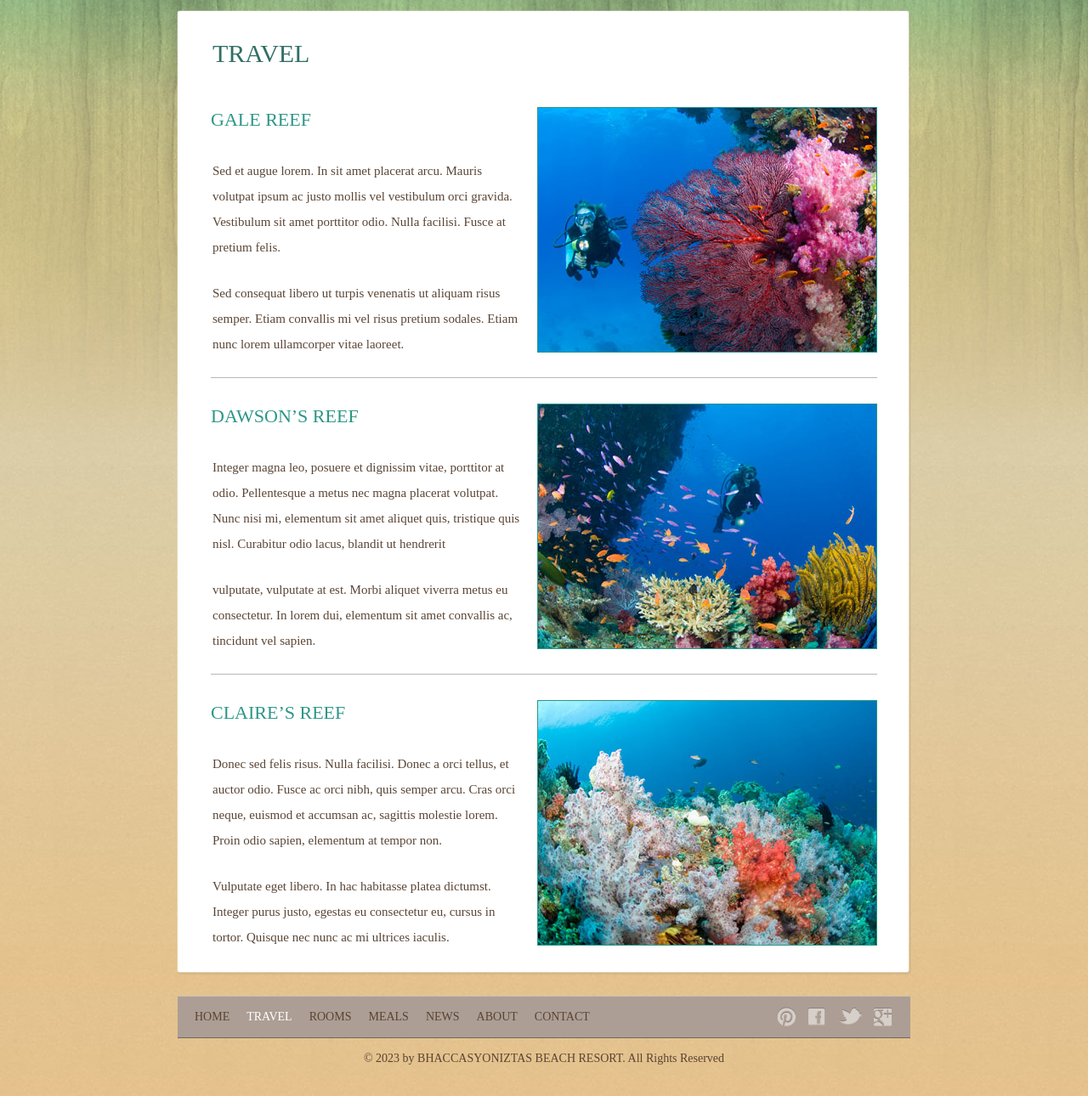
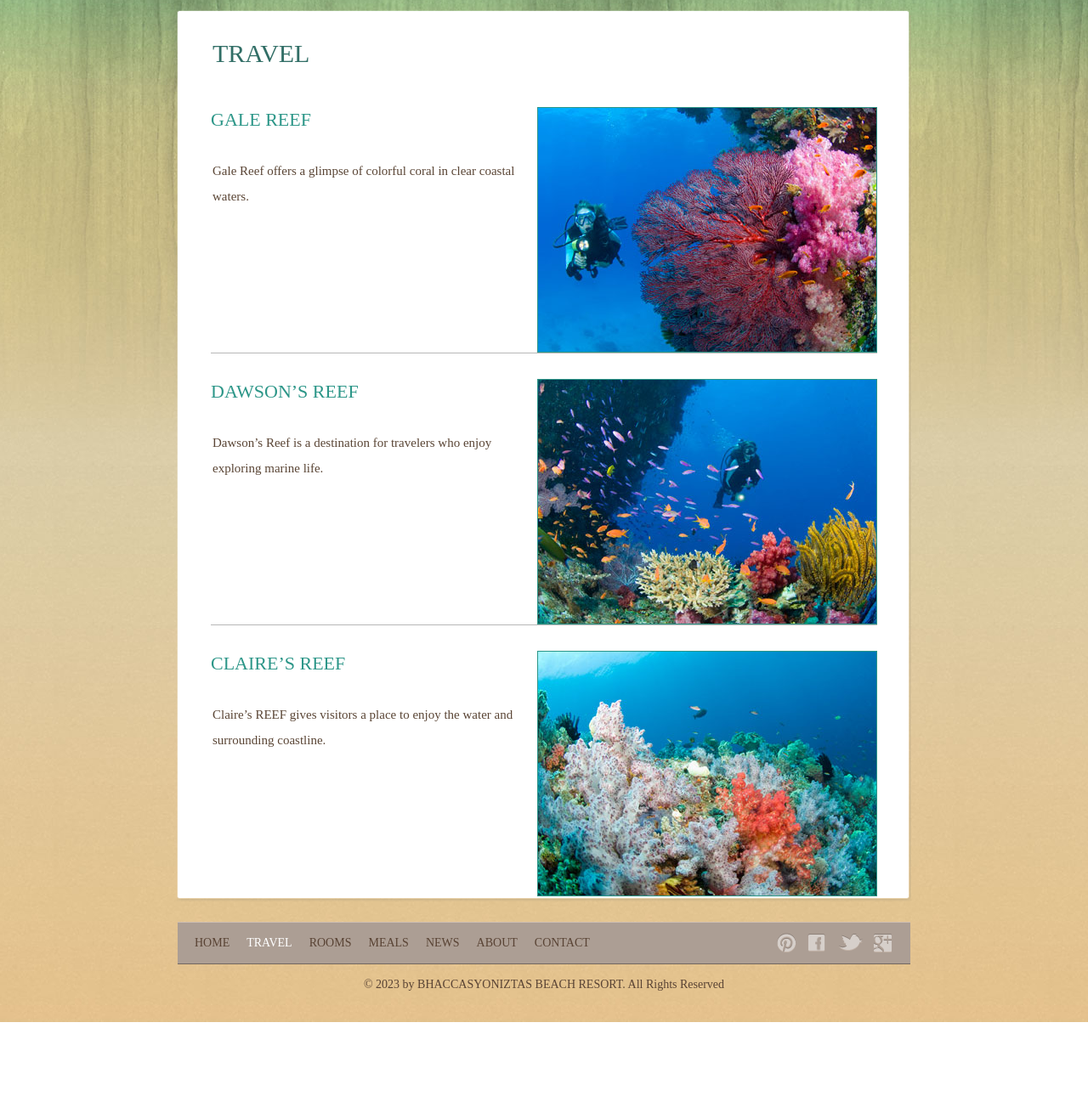
Before and after one commit to btellez2/CS465, a Node server app: page /travel in a window 1280 px wide. Shown: the part 204-1494 px from the top of the page at 85% size. After the commit the page ends 1407 px from the top, so only its background shows below. Run offline with Node 20, Linux system fonts and the light colour scheme.

Commit message:
Render Travel page from JSON trip data

```diff
--- a/travlr/app_server/controllers/travelers.js
+++ b/travlr/app_server/controllers/travelers.js
@@ -1,10 +1,15 @@
+const fs = require('fs');
+const path = require('path');
+
+const tripsPath = path.join(__dirname, '../../data/trips.json');
+const trips = JSON.parse(fs.readFileSync(tripsPath, 'utf8'));
+
 const travel = (req, res) => {
     res.render('travel', {
         title: 'Travlr Getaways',
-        layout: false
+        layout: false,
+        trips
     });
 };
 
-module.exports = {
-    travel
-};
+module.exports = { travel };
--- a/travlr/app_server/views/travel.hbs
+++ b/travlr/app_server/views/travel.hbs
@@ -4,54 +4,36 @@
 <head>
     <meta charset="UTF-8">
     <title>{{title}}</title>
-	<link rel="stylesheet" href="css/style.css" type="text/css">
+    <link rel="stylesheet" href="/css/style.css" type="text/css">
 </head>
 <body>
     <div id="background">
         <div id="page">
             {{> header}}
+
             <div id="contents">
                 <div class="box">
                     <div>
                         <div class="body">
                             <h1>Travel</h1>
+
                             <ul id="sites">
+                                {{#each trips}}
                                     <li>
-									<a href="/travel"><img src="images/reef1.jpg" alt="Img"></a>
-									<h2><a href="/travel">Gale Reef</a></h2>
-									<p>
-										Sed et augue lorem. In sit amet placerat arcu. Mauris volutpat ipsum ac justo mollis vel vestibulum orci gravida. Vestibulum sit amet porttitor odio. Nulla facilisi. Fusce at pretium felis.
-									</p>
-									<p>
-										Sed consequat libero ut turpis venenatis ut aliquam risus semper. Etiam convallis mi vel risus pretium sodales. Etiam nunc lorem ullamcorper vitae laoreet.
-									</p>
+                                        <a href="/travel">
+                                            <img src="/images/{{image}}" alt="{{name}}">
+                                        </a>
+                                        <h2><a href="/travel">{{name}}</a></h2>
+                                        <p>{{description}}</p>
                                     </li>
-								<li>
-									<a href="/travel"><img src="images/reef2.jpg" alt="Img"></a>
-									<h2><a href="/travel">Dawson’s Reef</a></h2>
-									<p>
-										Integer magna leo, posuere et dignissim vitae, porttitor at odio. Pellentesque a metus nec magna placerat volutpat. Nunc nisi mi, elementum sit amet aliquet quis, tristique quis nisl. Curabitur odio lacus, blandit ut hendrerit
-									</p>
-									<p>
-										vulputate, vulputate at est. Morbi aliquet viverra metus eu consectetur. In lorem dui, elementum sit amet convallis ac, tincidunt vel sapien.
-									</p>
-								</li>
-								<li>
-									<a href="/travel"><img src="images/reef3.jpg" alt="Img"></a>
-									<h2><a href="/travel">Claire’s REEF</a></h2>
-									<p>
-										Donec sed felis risus. Nulla facilisi. Donec a orci tellus, et auctor odio. Fusce ac orci nibh, quis semper arcu. Cras orci neque, euismod et accumsan ac, sagittis molestie lorem. Proin odio sapien, elementum at tempor non.
-									</p>
-									<p>
-										Vulputate eget libero. In hac habitasse platea dictumst. Integer purus justo, egestas eu consectetur eu, cursus in tortor. Quisque nec nunc ac mi ultrices iaculis.
-									</p>
-								</li>
+                                {{/each}}
                             </ul>
                         </div>
                     </div>
                 </div>
             </div>
         </div>
+
         {{> footer}}
     </div>
 </body>
--- /dev/null
+++ b/travlr/data/trips.json
@@ -0,0 +1,17 @@
+[
+  {
+    "name": "Gale Reef",
+    "image": "reef1.jpg",
+    "description": "Gale Reef offers a glimpse of colorful coral in clear coastal waters."
+  },
+  {
+    "name": "Dawson’s Reef",
+    "image": "reef2.jpg",
+    "description": "Dawson’s Reef is a destination for travelers who enjoy exploring marine life."
+  },
+  {
+    "name": "Claire’s REEF",
+    "image": "reef3.jpg",
+    "description": "Claire’s REEF gives visitors a place to enjoy the water and surrounding coastline."
+  }
+]
```
Lines whose indentation alone changed are shown as unchanged.
